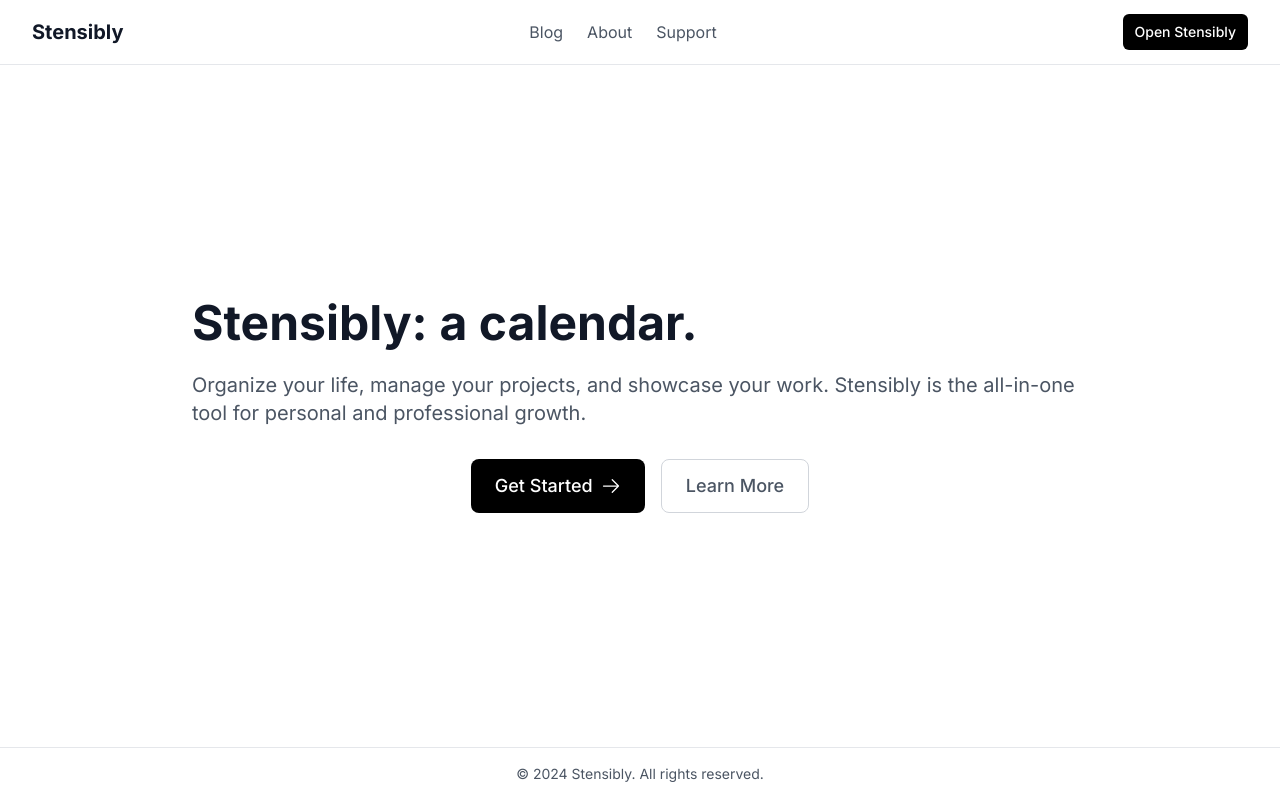
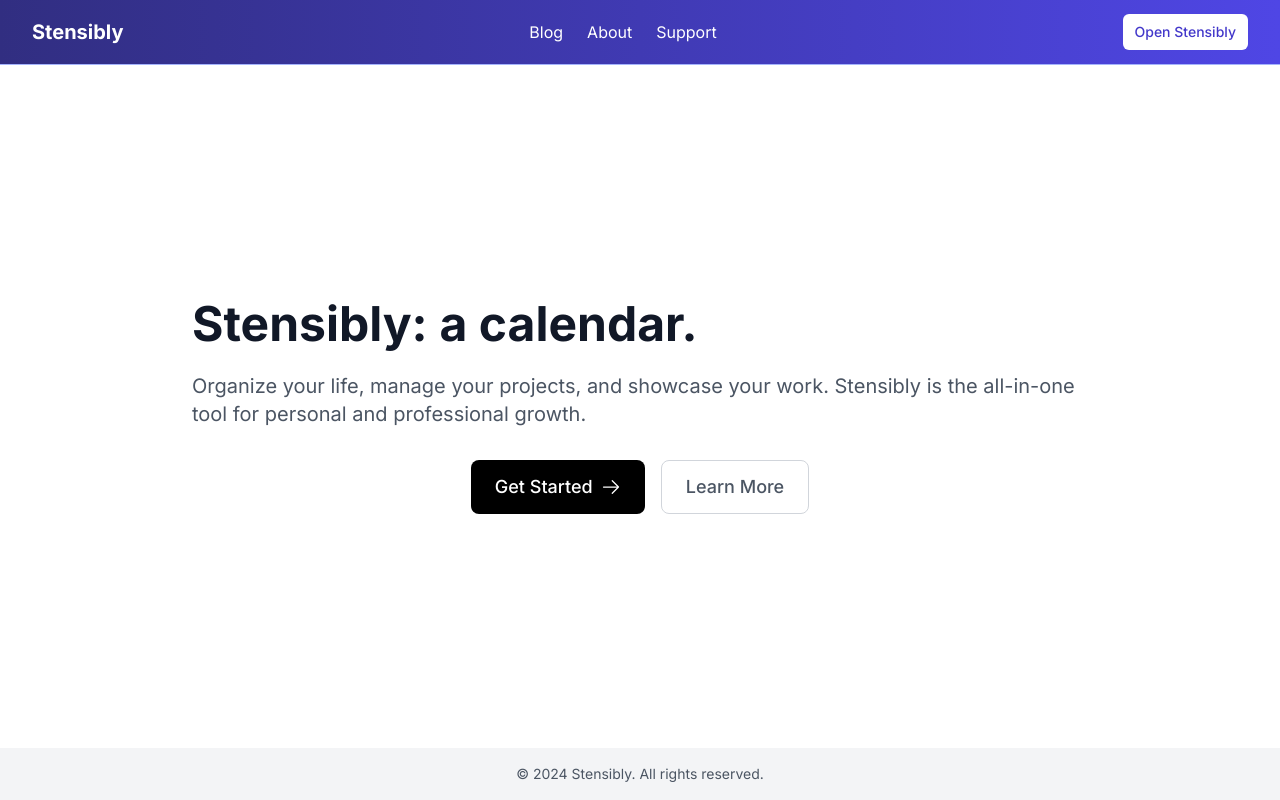
Before and after one commit to teamleaderleo/scrapbook, a Next.js app: page / in a window 1280 px wide. Built offline with nearby package versions, Linux system fonts and the light colour scheme; a web font is replaced by a local one.

Commit message:
make header gradient again

```diff
--- a/app/page.tsx
+++ b/app/page.tsx
@@ -4,19 +4,19 @@ import { Button } from "@/components/ui/button";
 
 export default function Page() {
   return (
-    <main className="flex flex-col min-h-screen bg-white text-gray-900">
-      <nav className="border-b border-gray-200">
+    <main className="flex flex-col min-h-screen bg-white">
+      <nav className="bg-gradient-to-r from-indigo-900 to-indigo-600 text-white border-b border-indigo-300">
         <div className="max-w-7xl mx-auto px-4 sm:px-6 lg:px-8">
           <div className="flex justify-between items-center h-16">
-            <Link href="/" className="text-xl font-bold text-gray-900">Stensibly</Link>
+            <Link href="/" className="text-xl font-bold">Stensibly</Link>
             <div className="flex items-center space-x-6">
-              <Link href="/blog" className="text-gray-600 hover:text-gray-900">Blog</Link>
-              <Link href="/about" className="text-gray-600 hover:text-gray-900">About</Link>
-              <Link href="/support" className="text-gray-600 hover:text-gray-900">Support</Link>
+              <Link href="/blog" className="hover:text-indigo-200">Blog</Link>
+              <Link href="/about" className="hover:text-indigo-200">About</Link>
+              <Link href="/support" className="hover:text-indigo-200">Support</Link>
             </div>
             <div>
               <Link href="/app">
-                <Button variant="default" size="sm" className="bg-black text-white hover:bg-gray-800">
+                <Button variant="secondary" size="sm" className="bg-white text-indigo-700 hover:bg-indigo-100">
                   Open Stensibly
                 </Button>
               </Link>
@@ -27,7 +27,7 @@ export default function Page() {
       <div className="flex-grow flex items-center justify-center p-6">
         <FeatureShowcase />
       </div>
-      <footer className="border-t border-gray-200 py-4">
+      <footer className="bg-gray-100 py-4">
         <div className="max-w-7xl mx-auto px-4 sm:px-6 lg:px-8 text-center text-sm text-gray-600">
           © 2024 Stensibly. All rights reserved.
         </div>
```
